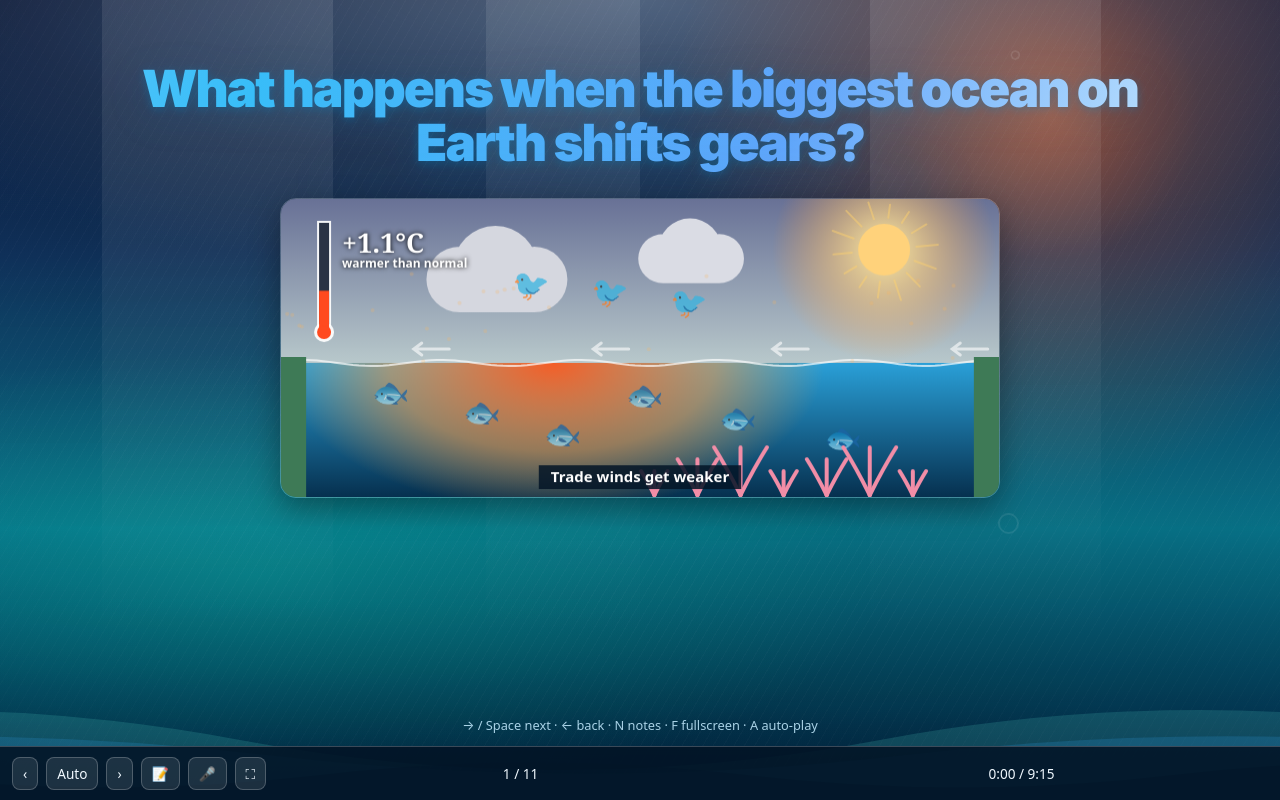
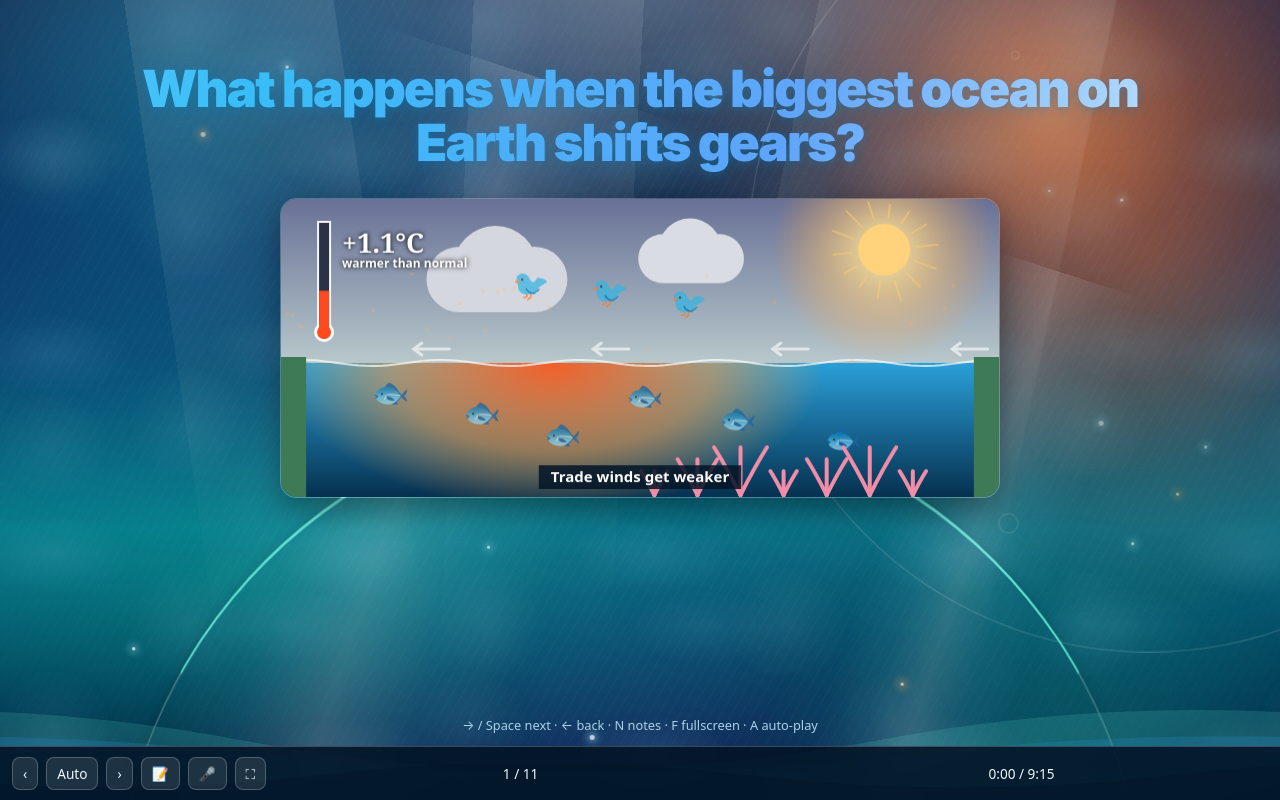
Before and after one commit to where-is-my-username-Say/Multiysweeper1.1, a plain HTML site: page index.html in a window 1280 px wide. Drawn offline with Linux system fonts and the light colour scheme.

Commit message:
Add files via upload

```diff
--- a/index.html
+++ b/index.html
@@ -171,8 +171,40 @@
 @media(max-width:560px){#m,#pr,#hint{display:none}}
 @media(prefers-reduced-motion:reduce){.wr .w2{opacity:1!important}}
 .hero-title{letter-spacing:-.035em;max-width:11ch}
+
+/* ===== moving-light background (background only) ===== */
+.lt,.bm,.cs,.lp,.sun{position:fixed;pointer-events:none}
+.lt{border-radius:50%;will-change:transform}
+.lt.a{width:75vmax;height:75vmax;left:-25vmax;top:-30vmax;background:radial-gradient(circle,rgba(0,205,255,.30),rgba(0,120,220,.10) 45%,transparent 66%);animation:dr1 28s ease-in-out infinite alternate}
+.lt.b{width:62vmax;height:62vmax;right:-22vmax;top:-12vmax;background:radial-gradient(circle,rgba(255,125,55,.30),rgba(255,90,40,.09) 45%,transparent 66%);animation:dr2 32s ease-in-out infinite alternate}
+.lt.c{width:80vmax;height:80vmax;left:8vmax;bottom:-50vmax;background:radial-gradient(circle,rgba(120,95,255,.28),rgba(70,60,220,.08) 45%,transparent 66%);animation:dr3 36s ease-in-out infinite alternate}
+.lt.d{width:50vmax;height:50vmax;right:-8vmax;bottom:-26vmax;background:radial-gradient(circle,rgba(40,235,200,.24),transparent 64%);animation:dr4 30s ease-in-out infinite alternate}
+@keyframes dr1{to{transform:translate3d(30vw,16vh,0) scale(1.25)}}
+@keyframes dr2{to{transform:translate3d(-26vw,22vh,0) scale(1.2)}}
+@keyframes dr3{to{transform:translate3d(32vw,-14vh,0) scale(1.15)}}
+@keyframes dr4{to{transform:translate3d(-30vw,-18vh,0) scale(1.3)}}
+.sun{left:calc(82% - 17vmax);top:calc(14% - 17vmax);width:34vmax;height:34vmax;border-radius:50%;background:radial-gradient(circle,rgba(255,185,110,.42),rgba(255,120,50,.13) 40%,transparent 68%);animation:sunp 7s ease-in-out infinite alternate;will-change:transform}
+@keyframes sunp{to{transform:scale(1.2);opacity:.6}}
+.bm{top:-20%;left:-35vw;width:26vw;height:140%;background:linear-gradient(90deg,transparent,rgba(170,235,255,.07),rgba(255,255,255,.17),rgba(170,235,255,.07),transparent);transform:rotate(18deg) translate3d(0,0,0);animation:bms 18s linear infinite;will-change:transform}
+.bm.b2{width:14vw;animation-duration:26s;animation-delay:-9s;opacity:.8}
+.bm.b3{width:20vw;animation-duration:34s;animation-delay:-20s;opacity:.6;background:linear-gradient(90deg,transparent,rgba(255,200,150,.06),rgba(255,225,190,.14),rgba(255,200,150,.06),transparent)}
+@keyframes bms{to{transform:rotate(18deg) translate3d(190vw,0,0)}}
+.cs{inset:-300px;background-image:radial-gradient(ellipse 120px 60px at 30% 40%,rgba(160,230,255,.10),transparent 70%),radial-gradient(ellipse 90px 90px at 75% 75%,rgba(190,245,255,.08),transparent 70%);background-size:300px 200px;animation:cs1 40s linear infinite;will-change:transform}
+.cs.c2{background-size:420px 280px;animation:cs2 55s linear infinite;opacity:.8}
+@keyframes cs1{to{transform:translate3d(-300px,-200px,0)}}
+@keyframes cs2{to{transform:translate3d(420px,-280px,0)}}
+.lp{bottom:-12px;border-radius:50%;background:#fff;box-shadow:0 0 8px 2px rgba(170,235,255,.85);opacity:0;animation:lpr var(--du) linear infinite;animation-delay:var(--dl);will-change:transform,opacity}
+.lp.w{background:#ffe3c2;box-shadow:0 0 9px 2px rgba(255,170,90,.85)}
+@keyframes lpr{0%{transform:translate3d(0,0,0);opacity:0}10%{opacity:.95}50%{opacity:.35}90%{opacity:.8}100%{transform:translate3d(var(--dx),-112vh,0);opacity:0}}
+.ray{animation:sway 16s ease-in-out infinite alternate;opacity:.55;will-change:transform}
+@media(prefers-reduced-motion:reduce){.lt,.bm,.cs,.lp,.sun,.ray{animation:none}}
 </style></head><body>
 <div id="bg"></div><div id="hot"></div>
+<div class="lt a"></div><div class="lt b"></div><div class="lt c"></div><div class="lt d"></div><div class="sun"></div>
+<div class="cs"></div><div class="cs c2"></div>
+<div class="bm"></div><div class="bm b2"></div><div class="bm b3"></div>
+<script>(function(){var f=document.createDocumentFragment();for(var k=0;k<18;k++){var e=document.createElement('i'),s=2+Math.random()*3.5;e.className='lp'+(k%4==0?' w':'');e.style.cssText='left:'+(Math.random()*100)+'%;width:'+s+'px;height:'+s+'px;--du:'+(16+Math.random()*18)+'s;--dl:-'+(Math.random()*30)+'s;--dx:'+((Math.random()*80)-40)+'px';f.appendChild(e)}document.body.insertBefore(f,document.getElementById('vg'))})()</script>
+
 <div class="ray" style="left:8%"></div><div class="ray" style="left:38%;animation-delay:-4s;width:12vw"></div><div class="ray" style="left:68%;animation-delay:-8s"></div>
 <div id="vg"></div>
 <svg class="w w1" viewBox="0 0 1200 60" preserveAspectRatio="none"><path d="M0 30Q150 0 300 30T600 30T900 30T1200 30V60H0Z"/></svg>
```
